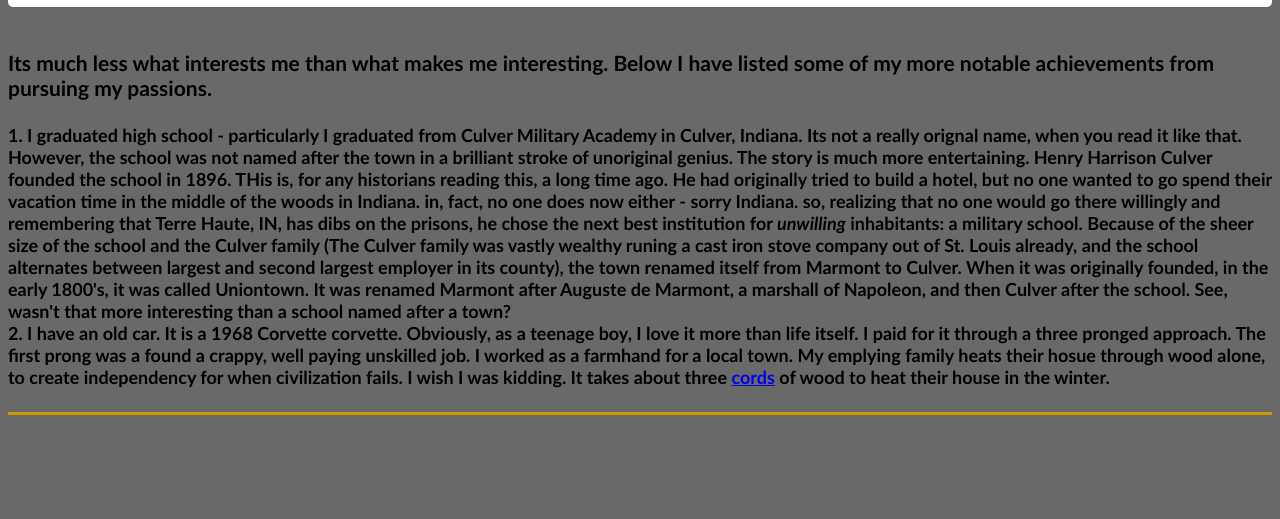
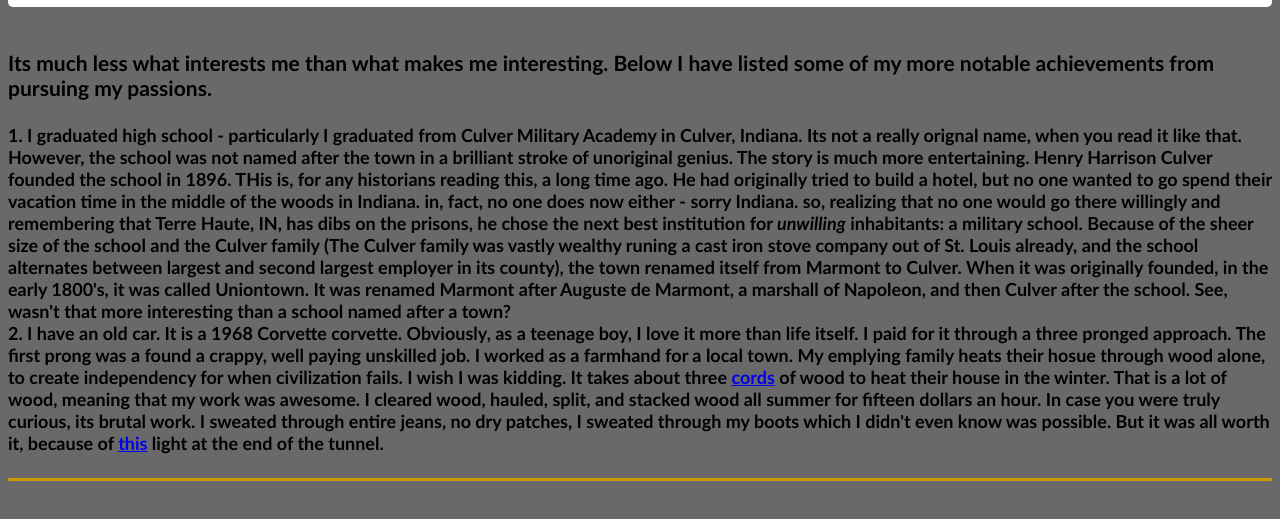
Before and after one commit to klaus-payne/Cyber-I, a plain HTML site: page Interests.html in a window 1280 px wide. Shown: the part 95-614 px from the top of the page. Drawn offline with Linux system fonts and the light colour scheme.

Commit message:
improved interests

```diff
--- a/Interests.html
+++ b/Interests.html
@@ -14,7 +14,7 @@
 	<h4>
 	<p>
         1. I graduated high school - particularly I graduated from Culver Military Academy in Culver, Indiana. Its not a really orignal name, when you read it like that. However, the school was not named after the town in a brilliant stroke of unoriginal genius. The story is much more entertaining. Henry Harrison Culver founded the school in 1896. THis is, for any historians reading this, a long time ago. He had originally tried to build a hotel, but no one wanted to go spend their vacation time in the middle of the woods in Indiana. in, fact, no one does now either - sorry Indiana. so, realizing that no one would go there willingly and remembering that Terre Haute, IN, has dibs on the prisons, he chose the next best institution for <i>unwilling</i> inhabitants: a military school. Because of the sheer size of the school and the Culver family (The Culver family was vastly wealthy runing a cast iron stove company out of St. Louis already, and the school alternates between largest and second largest employer in its county), the town renamed itself from Marmont to Culver. When it was originally founded, in the early 1800's, it was called Uniontown. It was renamed Marmont after Auguste de Marmont, a marshall of Napoleon, and then Culver after the school. See, wasn't that more interesting than a school named after a town? <br>
-        2. I have an old car. It is a 1968 Corvette corvette. Obviously, as a teenage boy, I love it more than life itself. I paid for it through a three pronged approach. The first prong was a found a crappy, well paying unskilled job. I worked as a farmhand for a local town. My emplying family heats their hosue through wood alone, to create independency for when civilization fails. I wish I was kidding. It takes about three <a href="http://www.woodheat.org/cord-wood.html"> cords</a> of wood to heat their house in the winter.
+        2. I have an old car. It is a 1968 Corvette corvette. Obviously, as a teenage boy, I love it more than life itself. I paid for it through a three pronged approach. The first prong was a found a crappy, well paying unskilled job. I worked as a farmhand for a local town. My emplying family heats their hosue through wood alone, to create independency for when civilization fails. I wish I was kidding. It takes about three <a href="http://www.woodheat.org/cord-wood.html"> cords</a> of wood to heat their house in the winter. That is a lot of wood, meaning that my work was awesome. I cleared wood, hauled, split, and stacked wood all summer for fifteen dollars an hour. In case you were truly curious, its brutal work. I sweated through entire jeans, no dry patches, I sweated through my boots which I didn't even know was possible. But it was all worth it, because of <a href="C:/Users/klaus_000/Documents/profile.jpg">this</a> light at the end of the tunnel.
 	</p>
 	<p>
 
```
